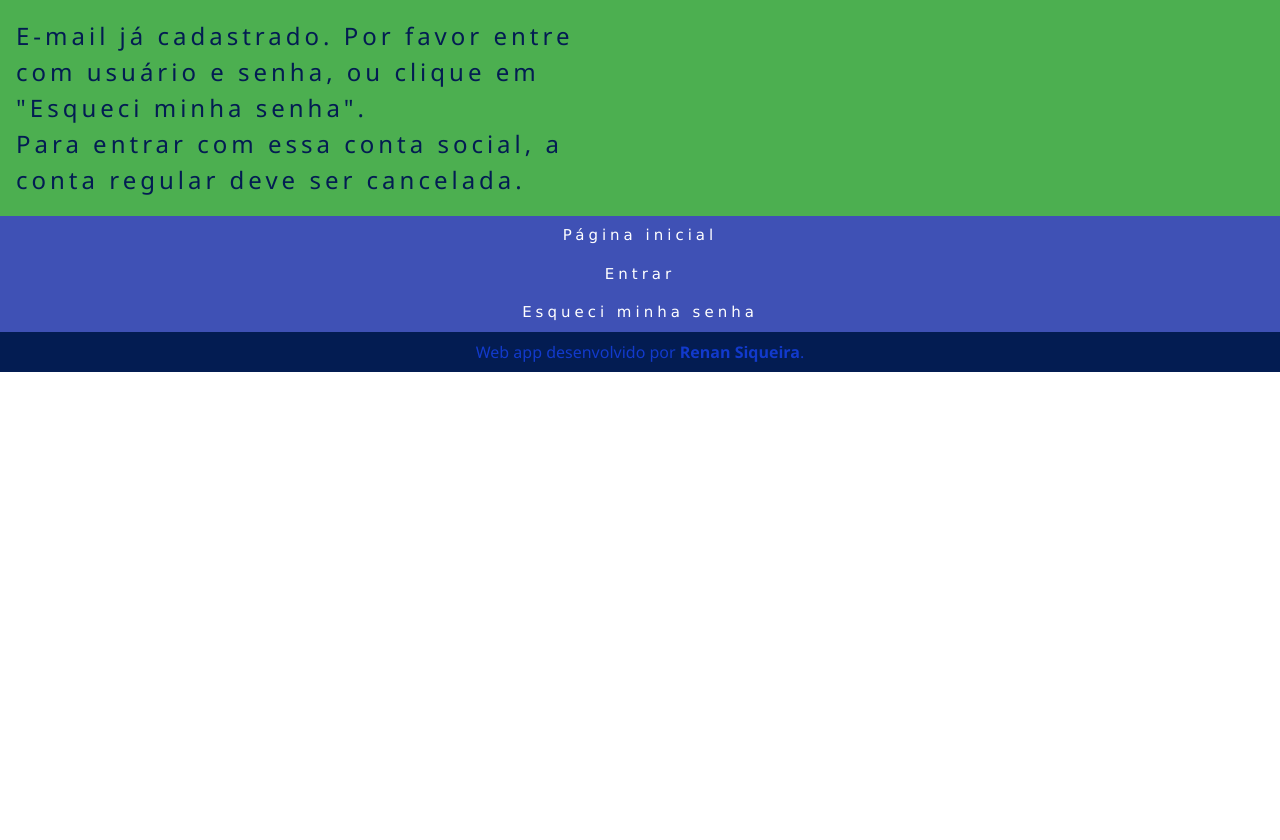
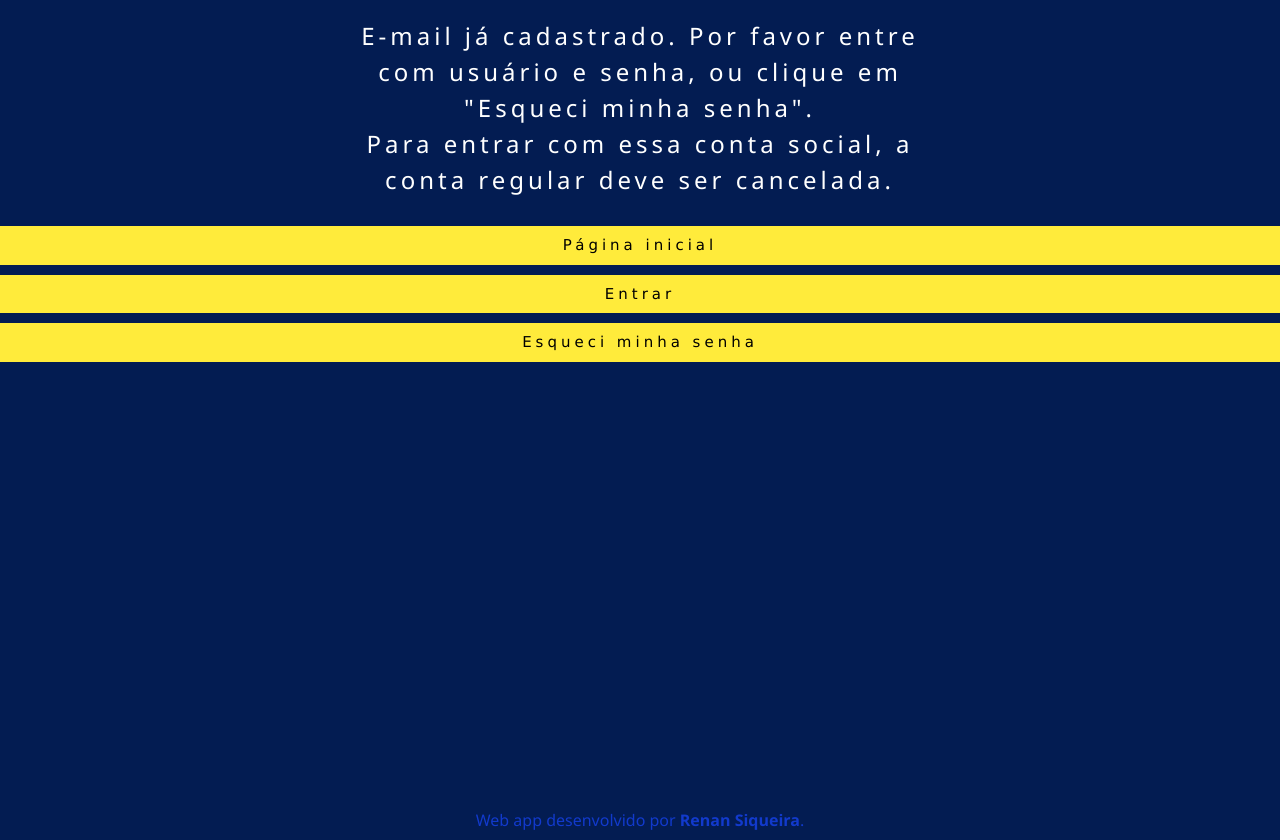
Before and after one commit to siqueirarenan/Nutrition_app, a Django app: template Main/templates/socialaccount/sign_up.html in a window 1280 px wide. Before the commit the page ends 372 px from the top, so only its background shows below. Run offline with Django 3.2, Linux system fonts and the light colour scheme; the template is opened without the code that fills it, so the values that code supplies are empty; some libraries are stand-ins or nearby versions.

Commit message:
first deployed version

```diff
--- a/Main/templates/Main/homepage.html
+++ b/Main/templates/Main/homepage.html
@@ -8,8 +8,10 @@
     <div class="w3-display-container w3-white">
         <img class="w3-image" style="object-fit: cover;" src="{% static 'cubes.jpg' %}">
         <div class="w3-display-middle w3-center">
-            <h1 style="font-size:90px;color:#031C52 !important;text-shadow: 6px 6px yellow">RESET</h1>
-            <h2 style="font-size:50px;color:orange;font-family: 'Dancing Script', cursive;">30 dias</h2>
+            <h1 style="font-size:90px;color:#031C52 !important;text-shadow: 6px 6px yellow;
+                padding-top:30px">RESET</h1>
+            <h2 style="font-size:50px;color:orange;font-family: 'Dancing Script', cursive;
+                padding-bottom:30px">30 dias</h2>
         </div>
     </div>
     <div class="w3-row"></div>
--- a/Main/templates/socialaccount/sign_up.html
+++ b/Main/templates/socialaccount/sign_up.html
@@ -2,23 +2,23 @@
 
 {% block main %}
 
-<div class="w3-row w3-content w3-green w3-wide" style="max-width:1600px" id="home">
-  <div class="w3-col l6 m12 s12 w3-padding">
-    <h3>E-mail já cadastrado. Por favor entre com usuário e senha, ou clique em "Esqueci minha senha".
+<div class="w3-center w3-content w3-wide" style="max-width:1600px;height:100%;background-color:#031C52" id="home">
+  <div class="w3-padding" style="max-width:600px;margin:auto">
+    <h3 class="w3-text-white">E-mail já cadastrado. Por favor entre com usuário e senha, ou clique em "Esqueci minha senha".
     <br>Para entrar com essa conta social, a conta regular deve ser cancelada.</h3>
   </div>
   <a href="/">
-    <div class="w3-button w3-block w3-indigo">
+    <div class="w3-button w3-block w3-yellow"  style="margin-top:10px">
       Página inicial
     </div>
   </a>
   <a href="/login">
-    <div class="w3-button w3-block w3-indigo">
+    <div class="w3-button w3-block w3-yellow"  style="margin-top:10px">
       Entrar
     </div>
   </a>
   <a href="{% url 'Main:password_reset' %}">
-    <div class="w3-button w3-block w3-indigo">
+    <div class="w3-button w3-block w3-yellow"  style="margin-top:10px">
       Esqueci minha senha
     </div>
   </a>
--- a/nutrition_app/settings.py
+++ b/nutrition_app/settings.py
@@ -223,7 +223,7 @@ AUTHENTICATION_BACKENDS = (
     'allauth.account.auth_backends.AuthenticationBackend',
 )
 
-SITE_ID = 4 #TODO
+SITE_ID = 1 #TODO: site must be added to the database using ID=1!
 LOGIN_REDIRECT_URL = '/dashboard'
 SOCIALACCOUNT_QUERY_EMAIL = True
 SOCIALACCOUNT_PROVIDERS = {
```
